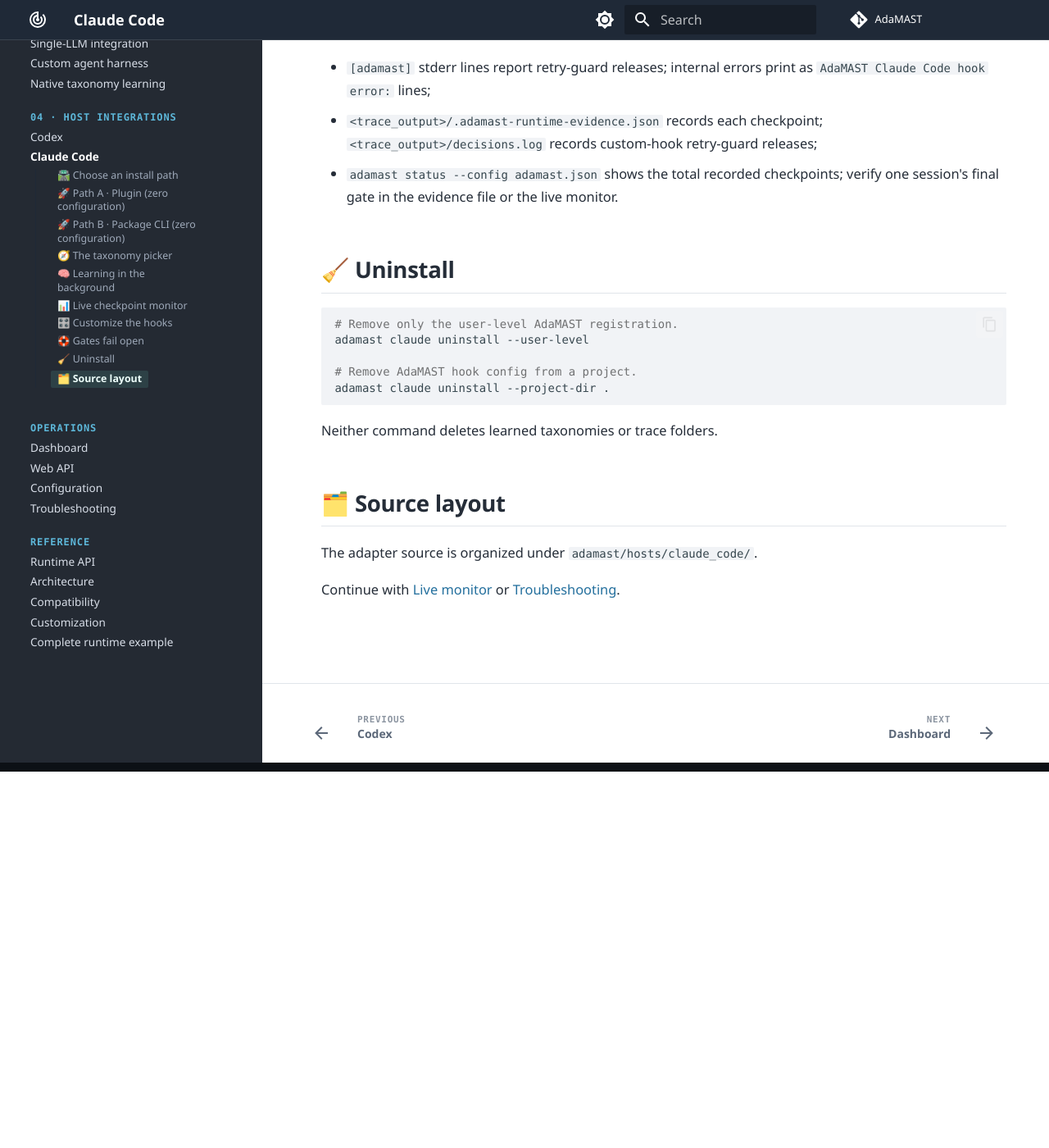
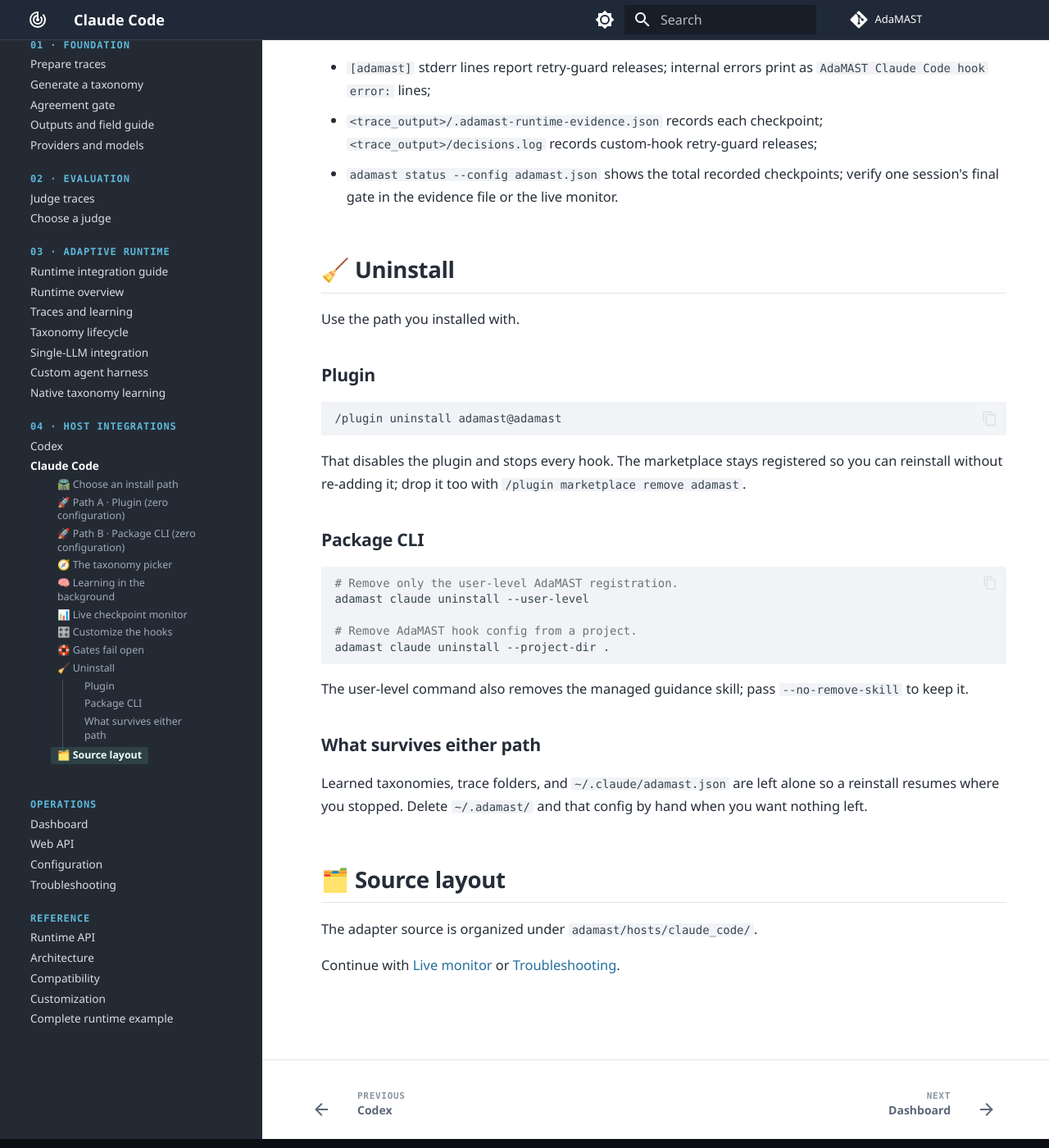
Before and after one commit to multi-agent-systems-failure-taxonomy/AdaMAST, an MkDocs documentation site: the page built from docs/CLAUDE_CODE.md, in a window 1280 px wide and 1400 px high, scrolled down 7289 px. Shown: the whole window at 82% size. Built offline with MkDocs 1.6.1 and Material for MkDocs 9.7.7, drawn with Linux system fonts in a browser that asks for light colours; comment, search, counter and statistics services are not loaded; before the commit the page ends 8230 px from its top, so only the background shows below that.

Commit message:
Cover the plugin in the uninstall instructions
Each host page now splits Uninstall by install path, names the marketplace
removal that plugin uninstall leaves behind, and states what survives either
route.

Mirrored from the private repository at 43df5e5.

Co-Authored-By: Claude Opus 5 <noreply@anthropic.com>

````diff
--- a/docs/CLAUDE_CODE.md
+++ b/docs/CLAUDE_CODE.md
@@ -288,6 +288,20 @@ assuming:
 
 ## 🧹 Uninstall
 
+Use the path you installed with.
+
+### Plugin
+
+```text
+/plugin uninstall adamast@adamast
+```
+
+That disables the plugin and stops every hook. The marketplace stays
+registered so you can reinstall without re-adding it; drop it too with
+`/plugin marketplace remove adamast`.
+
+### Package CLI
+
 ```bash
 # Remove only the user-level AdaMAST registration.
 adamast claude uninstall --user-level
@@ -296,7 +310,14 @@ adamast claude uninstall --user-level
 adamast claude uninstall --project-dir .
 ```
 
-Neither command deletes learned taxonomies or trace folders.
+The user-level command also removes the managed guidance skill; pass
+`--no-remove-skill` to keep it.
+
+### What survives either path
+
+Learned taxonomies, trace folders, and `~/.claude/adamast.json` are left alone
+so a reinstall resumes where you stopped. Delete `~/.adamast/` and that config
+by hand when you want nothing left.
 
 ## 🗂️ Source layout
 
````
Also changed, not shown: docs/CODEX.md (+21 -1 lines), plugins/adamast/README.md (+18 -2 lines).
